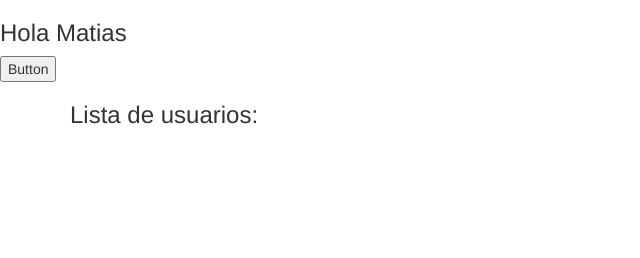
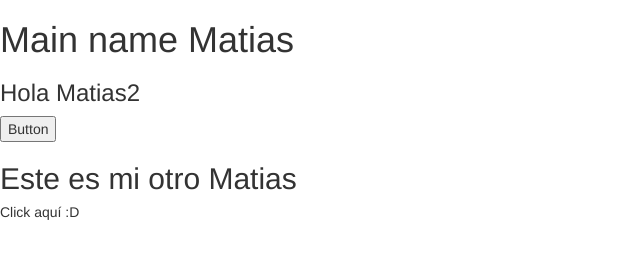
Before and after one commit to maravenag/AngularTestApp, a plain HTML site: page index.html in a window 1280 px wide. Shown: the whole page, without its empty margins (0-640 px from the left). Drawn offline with nearby package versions, Linux system fonts and the light colour scheme; no server answers.

Commit message:
add components

```diff
--- a/app/myapp.js
+++ b/app/myapp.js
@@ -5,15 +5,39 @@ app.config(function ($interpolateProvider) {
     $interpolateProvider.endSymbol(']]');
 });
 
+app.controller('nameController', function () {
+    ctr = this;
+    ctr.name = "Matias";
+
+    this.changeName = function (ctr) {
+        ctr.name = "Felipe";
+    }
+});
+
+
 app.component("hola", {
     template: ' <h3> Hola [[ $ctrl.myName ]]</h3>' +
-              '<button type="button" ng-click=$ctrl.buttonClicked()> Button</button>',
+    '<button type="button" ng-click=$ctrl.buttonClicked()> Button</button>',
     bindings: '=',
     controller: function () {
-        this.myName = "Matias"
-
+        this.myName = "Matias2";
         this.buttonClicked = function () {
-            console.log("clicked!!");
+            this.myName = this.myName + "hola";
         }
     }
 });
+
+app.component("hola2", {
+    template: `
+            <h2> Este es mi otro [[ $ctrl.name ]] </h2>
+            <h5 ng-click=$ctrl.printName() > Click aquí :D </h5>
+            `,
+    bindings: {
+        name: '<'
+    },
+    controller: function () {
+        this.printName = function () {
+            console.log(this.name);
+        }
+    }
+});
--- a/index.html
+++ b/index.html
@@ -24,8 +24,14 @@
 </head>
 
 <body ng-app="myApp">
-  <hola></hola>
 
+  <div ng-controller="nameController as m" ng-click="m.changeName(m)">
+    <h1> Main name [[m.name]]</h1>
+    <hola></hola>
+    <hola2 name="m.name"></hola2>
+  </div>
+
+ <!--
   <div ng-controller="mainPageController">
     <div class="container">
       <div class="row">
@@ -38,7 +44,7 @@
         </div>
       </div>
     </div>
-  </div>
+  </div> -->
 
 </body>
 
```
